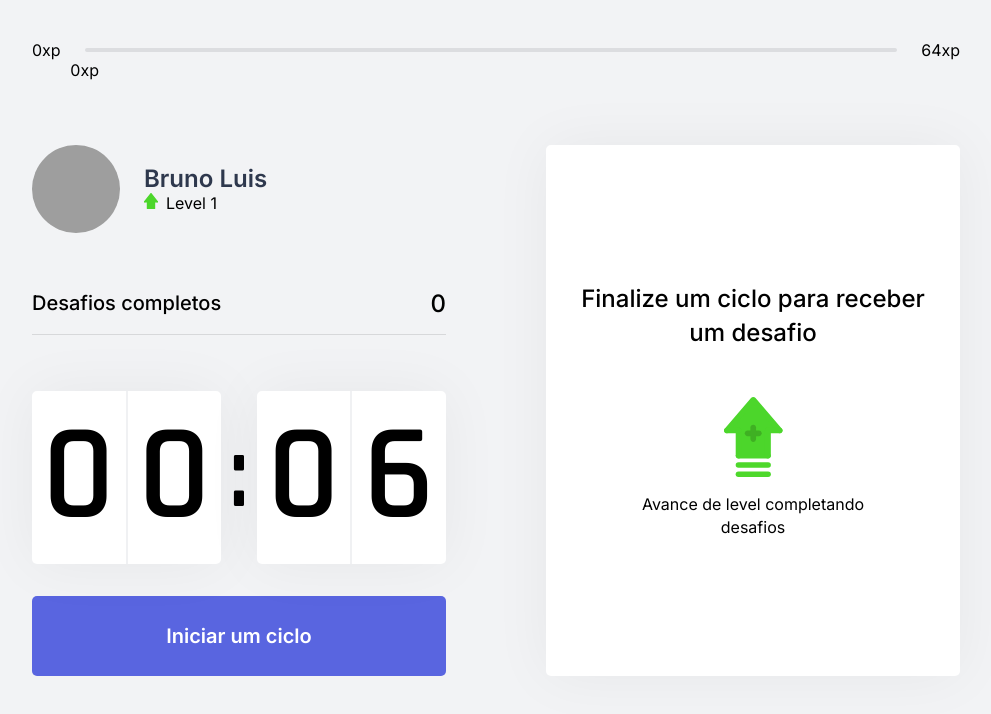
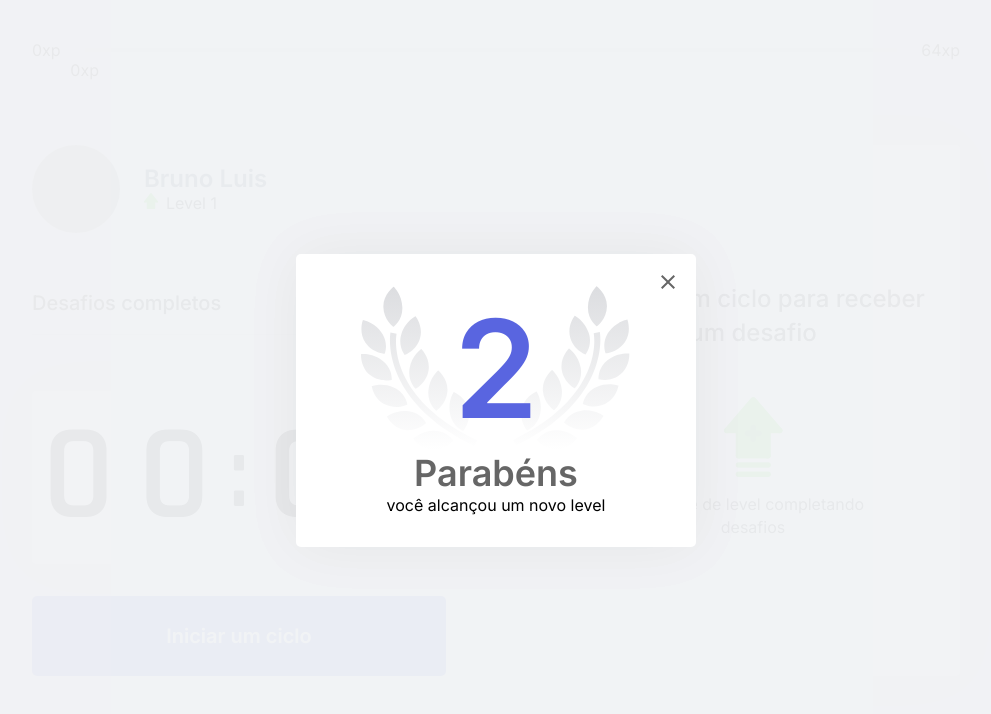
Before and after one commit to BLSSTI/NLW-React, a Next.js app: page / in a window 1280 px wide. Shown: the top 714 px of the page, without its empty margins (144-1135 px from the left). Built offline with nearby package versions, Linux system fonts and the light colour scheme; grey boxes are pictures that could not be loaded.

Commit message:
base modal criada

```diff
--- a/src/contexts/ChallengeContext.tsx
+++ b/src/contexts/ChallengeContext.tsx
@@ -1,6 +1,7 @@
 import { createContext, useState, ReactNode, useEffect } from "react";
 import challenges from "../../challenges.json";
 import Cookies from 'js-cookie';
+import { LevelUpModal } from "../components/LevelUpModal";
 
 interface Challenge {
   type: "body" | "eye";
@@ -104,6 +105,7 @@ export function ChallengesProvider({
       }}
     >
       {children}
+      <LevelUpModal/>
     </ChallengesContext.Provider>
   );
 }
--- a/src/styles/components/LevelUpModal.module.css
+++ b/src/styles/components/LevelUpModal.module.css
@@ -0,0 +1,48 @@
+.overlay {
+  background: rgba(242,243,245,0.8);
+  position: fixed;
+  top: 0;
+  bottom: 0;
+  left: 0;
+  right: 0;
+
+  display: flex;
+  justify-content: center;
+  align-items: center;
+}
+
+.container{
+  background: var(--white);
+  width: 100%;
+  max-width: 400px;
+  padding: 2rem 3rem;
+  border-radius: 5px;
+  box-shadow: 0 0 60px rgba(0, 0, 0, 0.05);
+  text-align: center;
+  position: relative;
+
+}
+
+.container header {
+font-size: 8.5rem;
+font-weight: 600;
+color: var(--blue);
+background: url('/icons/levelup.svg') no-repeat center;
+background-size: contain;
+
+}
+
+.container strong {
+  font-size: 2.25rem;
+  color: var(--text);
+  margin-top: 0.25rem;
+}
+
+.container button {
+  position: absolute;
+  top: 0.5rem;
+  right: 0.5rem;
+  background: transparent;
+  border: 0;
+  font-size: 0px;
+}
```
